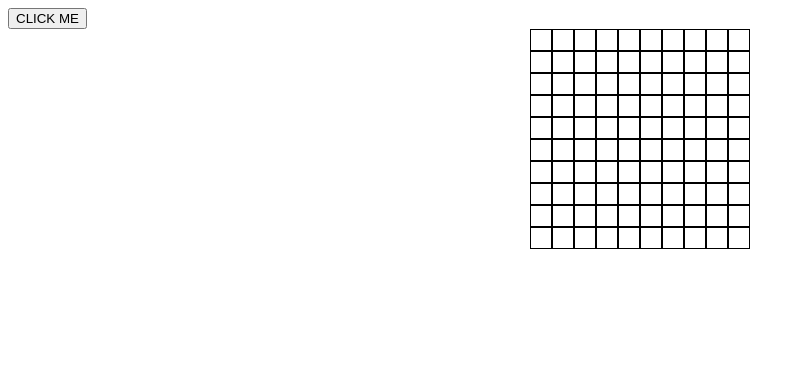
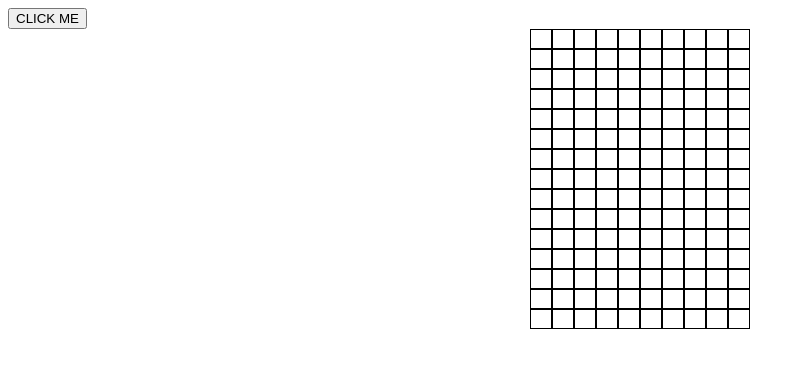
Before and after one commit to GnuesJ/AlgorithmVisualizer, a plain HTML site: page index.html in a window 1280 px wide. Both pictures are taken after a click on the button "CLICK ME". Shown: the whole page, without its empty margins (0-805 px from the left). Drawn offline with Linux system fonts and the light colour scheme.

Commit message:
fixed grid layout

```diff
--- a/js/main.js
+++ b/js/main.js
@@ -2,7 +2,7 @@ function createBoard(container)
 {
 	var doc = document.getElementById(container);
 	var innerHtmlString = "";
-	for (var i = 0; i < 10; i++) {
+	for (var i = 0; i < 15; i++) {
 		innerHtmlString+= "<div class=\"board-row\">";
 		for (var j = 0; j < 10; j++) {
 			innerHtmlString+="<div class=\"box-style\"></div>";
@@ -11,3 +11,19 @@ function createBoard(container)
 	}
 	doc.innerHTML = innerHtmlString;
 }
+
+// function createBoard(container)
+// {
+// 	var doc = document.getElementById(container);
+// 	var innerHtmlString = "";
+// 	innerHtmlString+= "<div class=\"board-row\">";
+// 	for (var i = 0; i < 10; i++) {
+// 		innerHtmlString+="<div class=\"box-style\">";
+// 		for (var j = 0; j < 10; j++) {
+// 			innerHtmlString+="<div class=\"box-style\"></div>";
+// 		}
+// 		innerHtmlString+="</div>";
+// 	}
+// 	innerHtmlString+="</div>";
+// 	doc.innerHTML = innerHtmlString;
+// }
--- a/styles/pathFindBoard.css
+++ b/styles/pathFindBoard.css
@@ -1,11 +1,14 @@
 #Board-Container
 {
-	display: flex;
+	display: grid;
  	justify-content: center;
+ 	/*float: center;*/
 }
 
 .board-row
 {
+	height: 20px;
+
 	/*display: grid;
  	grid-template-columns: 120px 120px 120px;
 	grid-template-rows: 120px 120px 120px 20px;*/
@@ -15,7 +18,12 @@
 
 .box-style
 {
+	/*float: left;*/
+	/*float: top;*/
 	border: 1px solid black;
 	width: 20px;
-	height: 20px;
+	height: 90%;
+	float: left;
+	/*float: center;*/
+	/*justify-content: center;*/
 }
```
